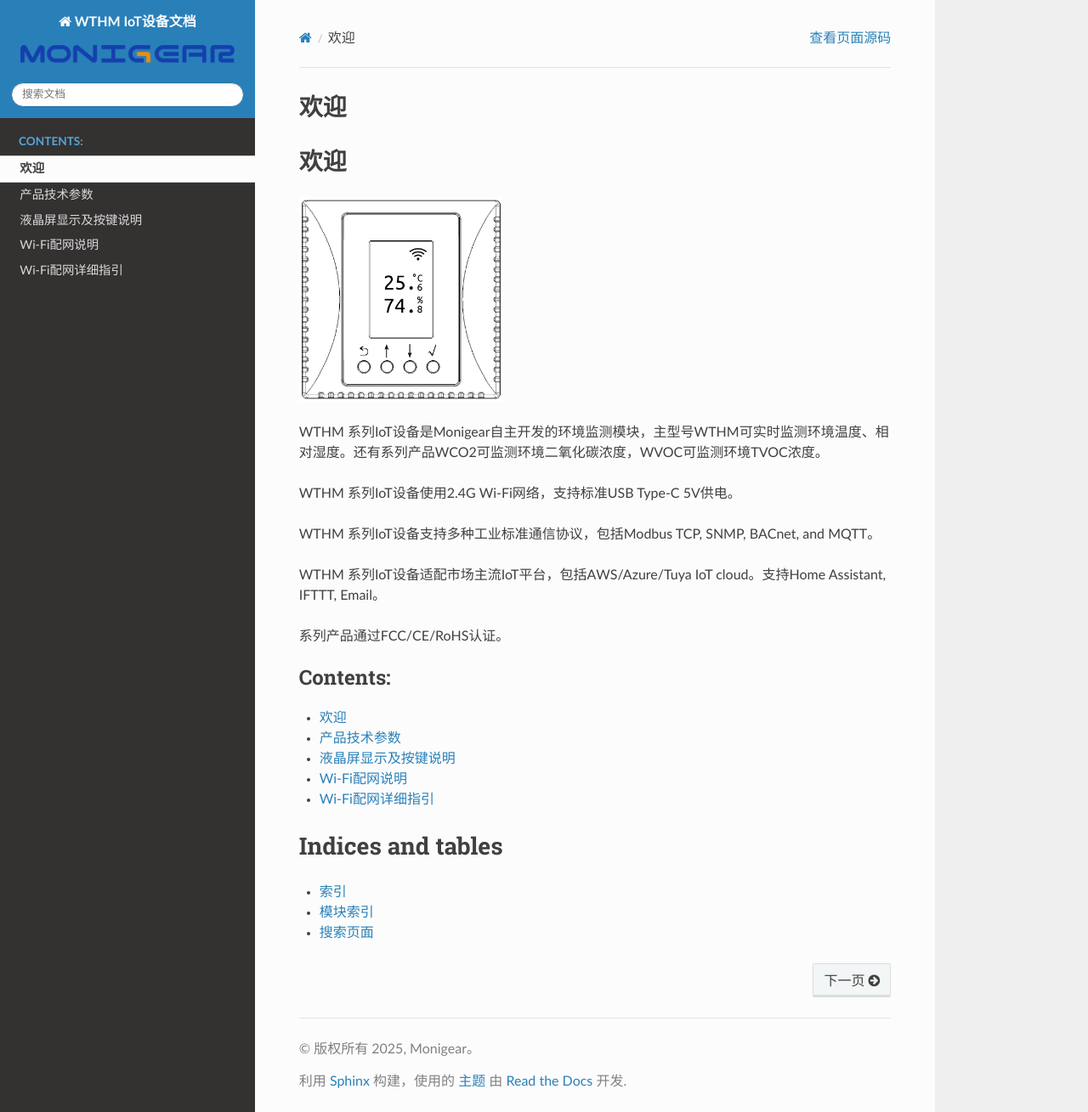
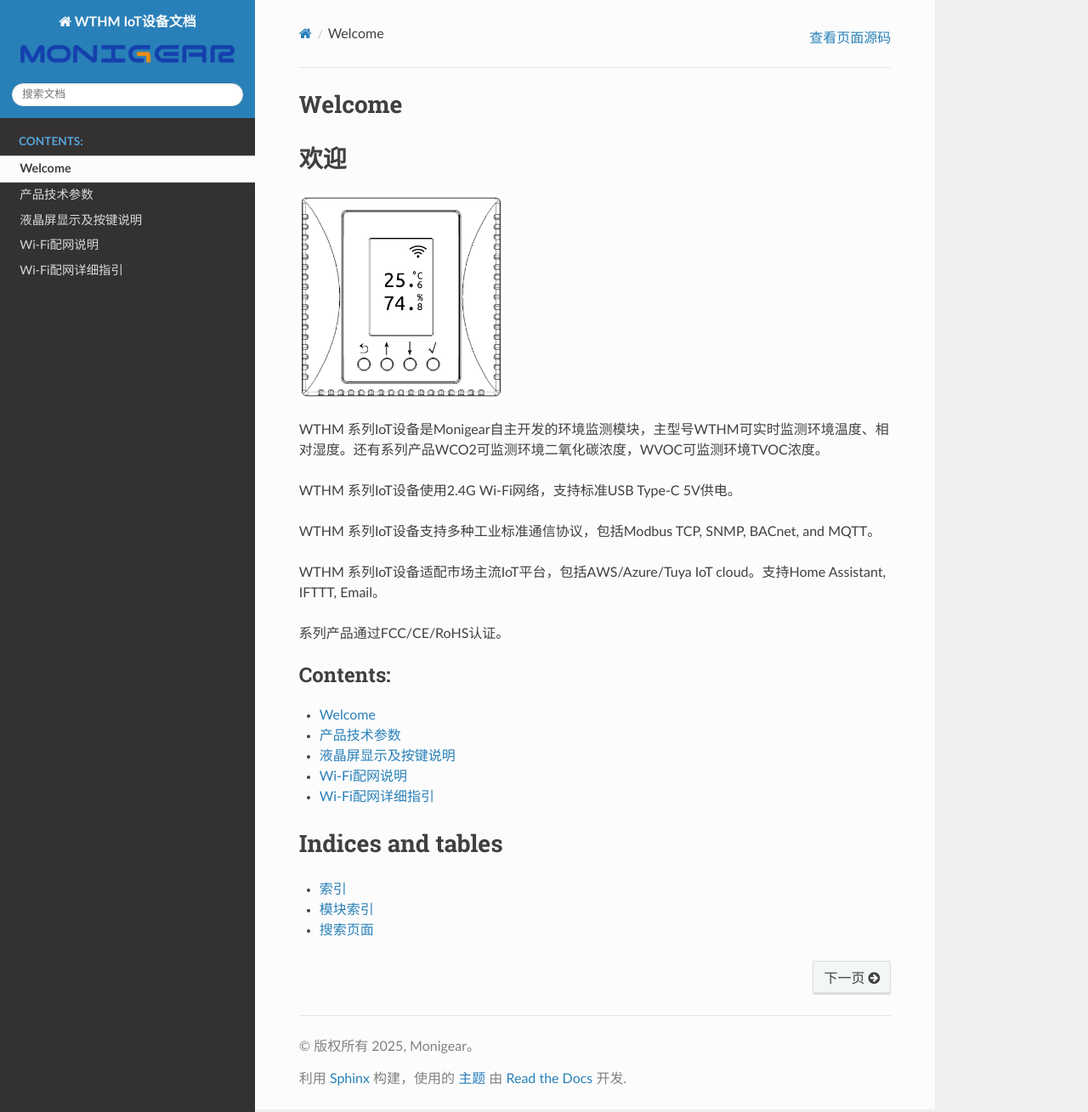
Before and after one commit to laosongbaba/wthm_docs_sphinx, a Sphinx documentation site: the page built from docs/index.rst, in a window 1280 px wide and 1309 px high. Shown: the whole window at 85% size. Built offline with Sphinx 7.4.7 and the Read the Docs theme 3.1.0, drawn with Linux system fonts in a browser that asks for light colours.

Commit message:
Fix welcomewq

```diff
--- a/docs/index.rst
+++ b/docs/index.rst
@@ -1,6 +1,6 @@
 .. ifconfig:: language == 'zh_CN'
 
-   欢迎
+   Welcome
    ====
 
    .. include:: zh_main.rst
```
